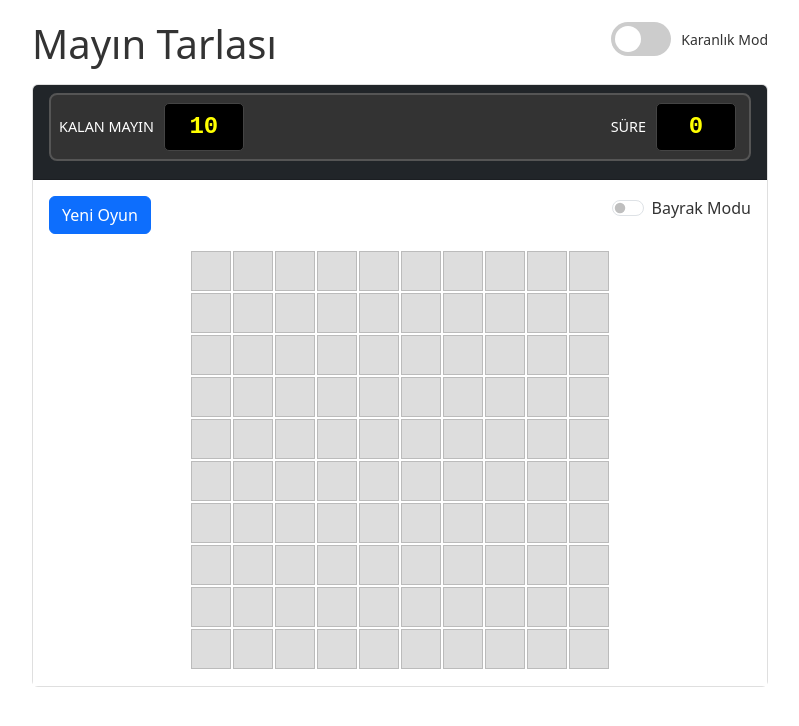
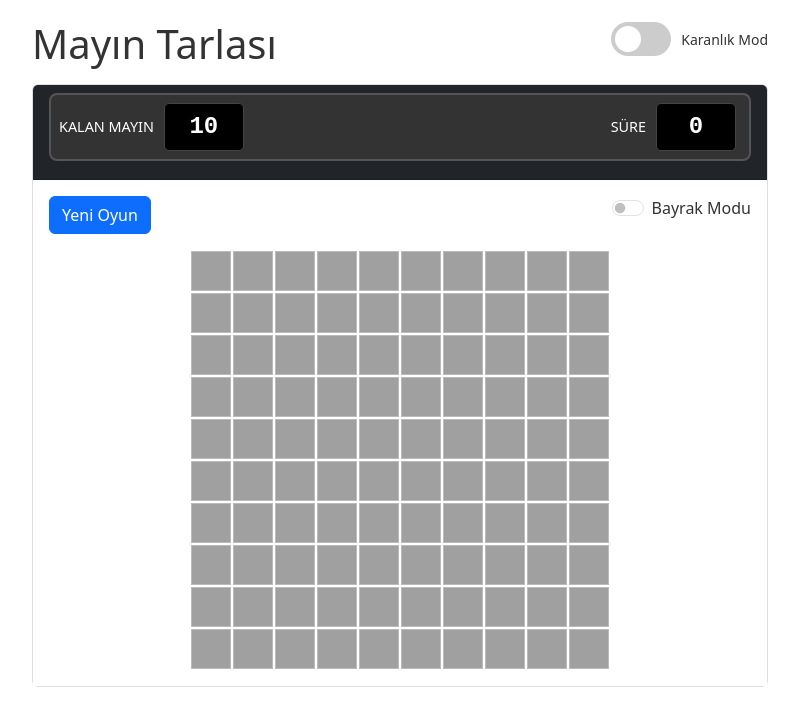
Before and after one commit to StrandedSnake/Web_Minefield, a plain HTML site: page index.html in a window 1280 px wide. Both pictures are taken after a click on the button "Oyunu Başlat". Shown: the whole page, without its empty margins (240-1039 px from the left). Drawn offline with nearby package versions, Linux system fonts and the light colour scheme; a web font is replaced by a local one.

Commit message:
Update styles.css

```diff
--- a/styles.css
+++ b/styles.css
@@ -4,7 +4,7 @@
   --text-color: #333333;
   --card-bg: #ffffff;
   --card-border: rgba(0, 0, 0, 0.125);
-  --cell-bg: #ddd;
+  --cell-bg: #a0a0a0;
   --cell-border: #bbb;
   --cell-hover: #eee;
   --revealed-bg: #f0f0f0;
@@ -244,7 +244,7 @@ input:checked + .slider:before {
 
 .digital-display {
   background-color: #000;
-  color: #ff0;
+  color: rgb(255, 255, 255);
   font-family: 'Digital-7', 'Courier New', monospace;
   font-size: 1.5rem;
   font-weight: bold;
```
